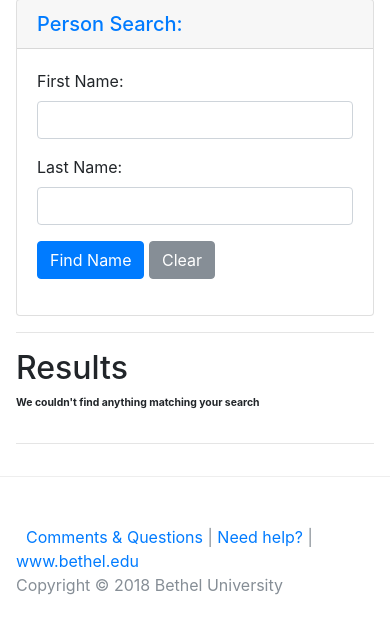
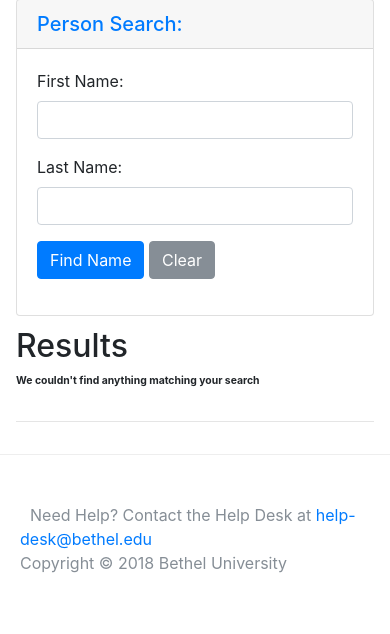
Before and after one commit to betheluniversity/directory, a Flask app: template app/templates/results.html in a window 390 px wide. Shown: the part 77-711 px from the top of the page. Run offline with Flask 2, Linux system fonts and the light colour scheme; the template is opened without the code that fills it, so the values that code supplies are empty; parts of the project's set-up code (start-up, migrations or seed data) failed here and were passed over; some libraries are stand-ins or nearby versions.

Commit message:
Quick changes before the meeting

```diff
--- a/app/static/src/css/directory.css
+++ b/app/static/src/css/directory.css
@@ -6,6 +6,10 @@
     color: #fff;
     background-color: #0056B5;
     border-color: #0056B5;
+}
+
+.card {
+    width: 100%
 }
 
 
@@ -24,7 +28,11 @@ a {
 
 /* results.html styling */
 
-@media (max-width: 575px) {
+.h2 {
+    padding-top: 15px;
+}
+
+@media (max-width: 100%) {
     .border-edge {
         border-top: solid #d9dadb;
     }
@@ -41,7 +49,7 @@ a {
 }
 
 .card-view {
-    max-width: 1000px;
+    max-width: 100%;
     font-size: 65%;
 }
 
--- a/app/templates/base.html
+++ b/app/templates/base.html
@@ -4,6 +4,7 @@
         <link rel="stylesheet" href="directory.css">
         <link rel="stylesheet" href="https://maxcdn.bootstrapcdn.com/bootstrap/4.0.0-beta.2/css/bootstrap.min.css"
           integrity="sha384-PsH8R72JQ3SOdhVi3uxftmaW6Vc51MKb0q5P2rRUpPvrszuE4W1povHYgTpBfshb" crossorigin="anonymous">
+        <link rel="stylesheet" href="https://use.fontawesome.com/releases/v5.1.0/css/all.css" integrity="sha384-lKuwvrZot6UHsBSfcMvOkWwlCMgc0TaWr+30HWe3a4ltaBwTZhyTEggF5tJv8tbt" crossorigin="anonymous">
         <meta charset="utf-8">
         <meta name="viewport" content="width=device-width, initial-scale=1, shrink-to-fit=no">
         <meta name="description" content="">
@@ -16,16 +17,14 @@
             <img src="{{ url_for('static', filename='src/img/logo-directory.png') }}" height="56"
                  class="d-inline-block align-top" alt="">
         </a>
-        <span class="fa fa-stack fa-2x">
-            <i class="fa fa-circle fa-stack-2x" style="color: #bbb;"></i>
-            <i class="fa fa-user fa-stack-1x fa-inverse"></i>
-        </span>
             <a class="dropdown-toggle" data-toggle="dropdown" aria-haspopup="true" aria-expanded="false" style="color: #ffffff">
-                <span class="u-fs14 d-none  d-sm-none  d-md-inline-block">Menu</span>
+                <span class="u-fs14 d-none  d-sm-none  d-md-inline-block">Menu</i>
+                </span>
             </a>
-            <div class="dropdown-menu dropdown-menu-right" style="right: 0; left: auto;">
-                <a class="dropdown-item" href="{{ url_for('logout') }}">Log out</a>
-            </div>
+        <div class="dropdown-menu dropdown-menu-right" style="right: 0; left: auto;">
+            <a class="dropdown-item" href="www.bethel.edu">Profile</a>
+            <a class="dropdown-item" href="{{ url_for('logout') }}">Log out</a>
+        </div>
     </nav>
     <body>
         <div id="page-content-wrapper">
@@ -36,12 +35,8 @@
     </body>
 
     <footer class="footer">
-        <div class="inner">
-            <span class="text-muted  u-fs14"><a href="https://www.bethel.edu/about/contact/questions-comments"
-                                                target="_blank" rel="noopener">Comments &amp; Questions</a> | <a
-                    href="https://confluence.bethel.edu/#all-updates"
-                    target="_blank" rel="noopener">Need help?</a> | <a href="https://www.bethel.edu" target="_blank"
-                                                                       rel="noopener">www.bethel.edu</a><br>
+        <div class="inner" style="padding-left: 4px">
+            <span class="text-muted  u-fs14">Need Help? Contact the Help Desk at <a href="mailto=help-desk@bethel.edu" target="_blank" rel="noopener">help-desk@bethel.edu</a><br/>
                 Copyright © {{ now.strftime('%Y') }} Bethel University
             </span>
         </div>
--- a/app/templates/index.html
+++ b/app/templates/index.html
@@ -2,7 +2,7 @@
 {% block content %}
     <div class="row">
         <div class="search col-lg-4" id="accordion" role="tablist" aria-multiselectable="true">
-            <div class="card">
+            <div class="card" style="max-width: 100%;">
                 <div class="card-header" role="tab" id="headingOne">
                     <h5 class="mb-0">
                         <a data-toggle="collapse" data-parent="#accordion" href="#collapseOne"
--- a/app/templates/results.html
+++ b/app/templates/results.html
@@ -1,8 +1,7 @@
 {% extends "index.html" %}
 {% block results %}
     <div class="card-view mx-auto col-lg-8">
-        <hr>
-        <h2>Results</h2>
+        <h2 style="padding-top: 11px;">Results</h2>
         {% if not result %}
             <p><strong>We couldn't find anything matching your search</strong></p>
         {% else %}
@@ -12,11 +11,11 @@
                         <div class="card-body">
                             <div class="row">
                                 <div class="col-lg-2 col-md-2 col-sm-2 col-4" style="padding-bottom: 1em;">
-                                    <div class="card-text">
-                                        <div class="img-thumbnail rounded float-left" style="min-width: 70px">
-                                            <img src="{{ row['image_path'] }}"
-                                                 style="max-width: inherit; max-height: 100px">
-                                        </div>
+                                    <div class="card-text" style="height: 114px">
+                                        <span class="fa fa-stack fa-2x">
+                                            <i class="fa fa-circle fa-stack-2x" style="color: #bbb; padding-top: 33px; padding-left: 13px"></i>
+                                            <i class="fa fa-user fa-stack-1x fa-inverse" style="padding-top: 33px; padding-left: 25px"></i>
+                                        </span>
                                     </div>
                                 </div>
                                     <div class="col-lg-3 col-md-3 col-sm-4 col-12 border-edge">
```
